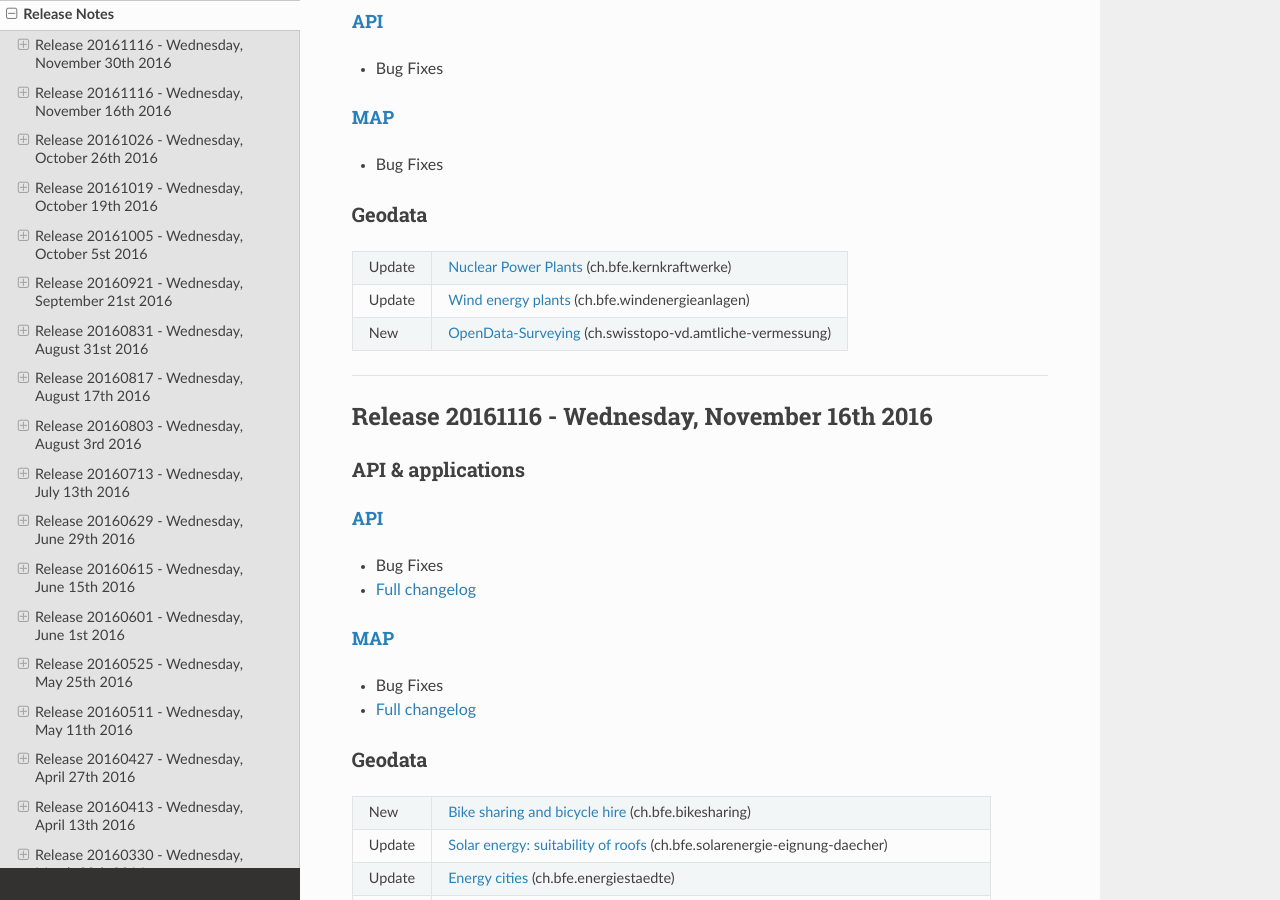
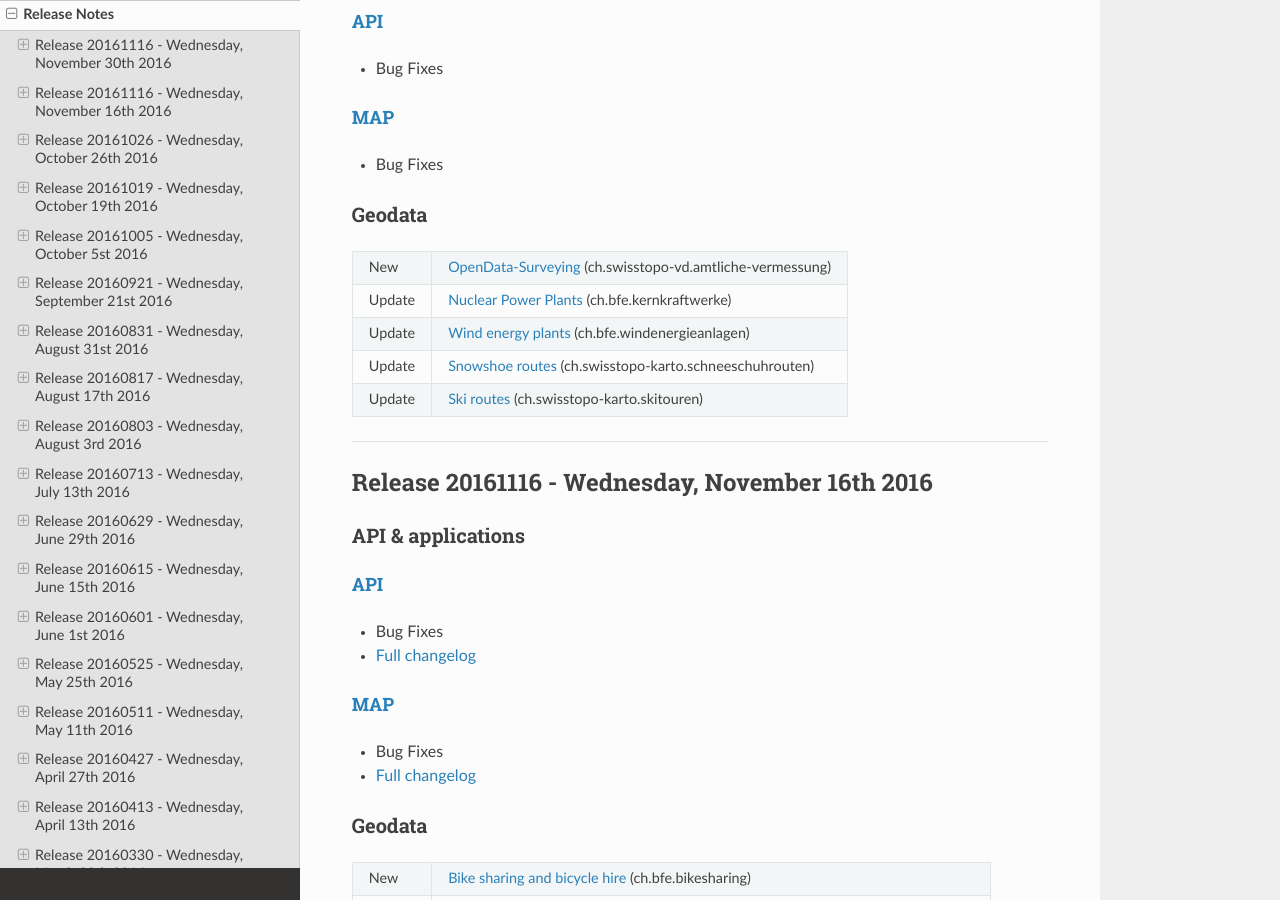
Before and after one commit to swisstopo-test/doc-chsdi3, a Sphinx documentation site: the page built from source/releasenotes/index.rst, in a window 1280 px wide and 900 px high, scrolled down 305 px. Built offline with Sphinx 7.4.7 and the Read the Docs theme 2.0.0, drawn with Linux system fonts in a browser that asks for light colours.

Commit message:
Add 2 layer swisstopo (skitouren and schneeschuhrouten)

```diff
--- a/source/releasenotes/index.rst
+++ b/source/releasenotes/index.rst
@@ -36,13 +36,17 @@ API & applications
 
 Geodata
 *******
-+--------+----------------------------------------------------------------------------------------------------------------------------------------------------------+
-| Update | `Nuclear Power Plants <//map.geo.admin.ch/?layers=ch.bfe.kernkraftwerke>`__ (ch.bfe.kernkraftwerke)                                                      |
-+--------+----------------------------------------------------------------------------------------------------------------------------------------------------------+
-| Update | `Wind energy plants <//map.geo.admin.ch/?layers=ch.bfe.windenergieanlagen>`__ (ch.bfe.windenergieanlagen)                                                |
-+--------+----------------------------------------------------------------------------------------------------------------------------------------------------------+
-| New    | `OpenData-Surveying <//map.geo.admin.ch/?layers=ch.swisstopo-vd.amtliche-vermessung>`__ (ch.swisstopo-vd.amtliche-vermessung)                            |
-+--------+----------------------------------------------------------------------------------------------------------------------------------------------------------+
++--------+--------------------------------------------------------------------------------------------------------------------------------+
+| New    | `OpenData-Surveying <//map.geo.admin.ch/?layers=ch.swisstopo-vd.amtliche-vermessung>`__ (ch.swisstopo-vd.amtliche-vermessung)  |
++--------+--------------------------------------------------------------------------------------------------------------------------------+
+| Update | `Nuclear Power Plants <//map.geo.admin.ch/?layers=ch.bfe.kernkraftwerke>`__ (ch.bfe.kernkraftwerke)                            |
++--------+--------------------------------------------------------------------------------------------------------------------------------+
+| Update | `Wind energy plants <//map.geo.admin.ch/?layers=ch.bfe.windenergieanlagen>`__ (ch.bfe.windenergieanlagen)                      |
++--------+--------------------------------------------------------------------------------------------------------------------------------+
+| Update | `Snowshoe routes <//map.geo.admin.ch/?layers=ch.swisstopo-karto.schneeschuhrouten>`__ (ch.swisstopo-karto.schneeschuhrouten)   |
++--------+--------------------------------------------------------------------------------------------------------------------------------+
+| Update | `Ski routes <//map.geo.admin.ch/?layers=ch.swisstopo-karto.skitouren>`__ (ch.swisstopo-karto.skitouren)                        |
++--------+--------------------------------------------------------------------------------------------------------------------------------+
 
 
 .. _releasenotes_20161116:
```
